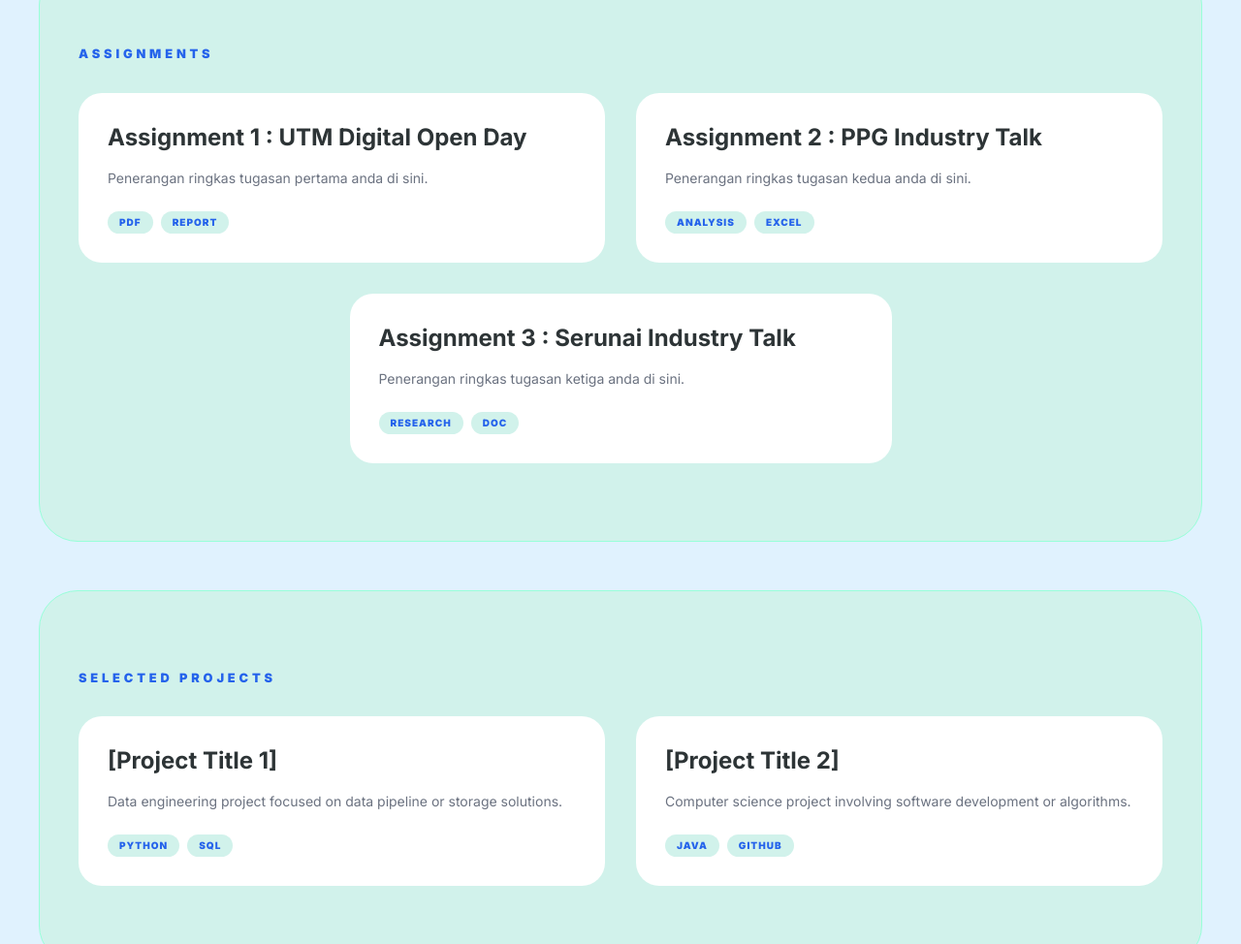
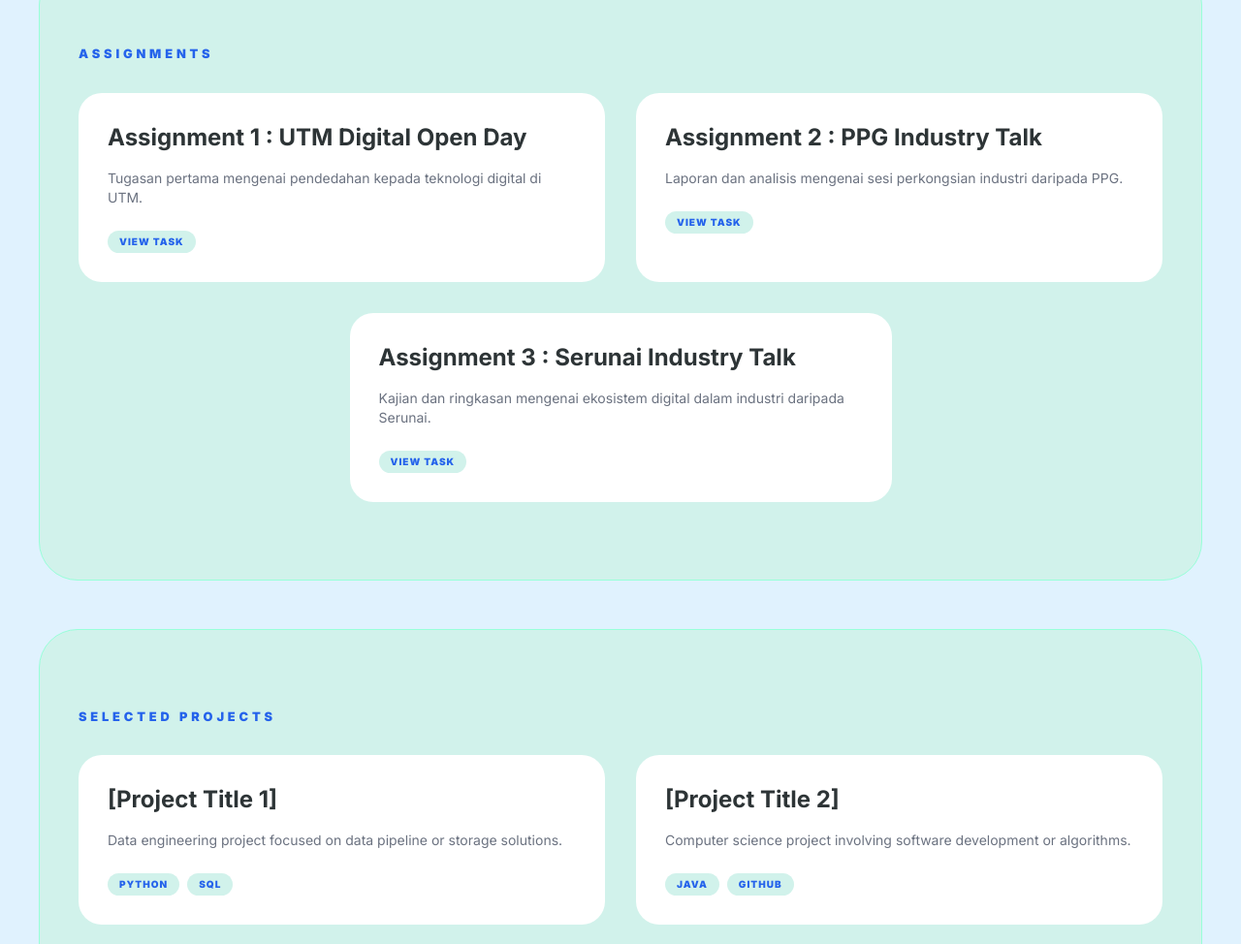
Before and after one commit to nasaaie53/nasaaie53.github.io, a plain HTML site: page index.html in a window 1280 px wide. Shown: the part 2141-3115 px from the top of the page at 97% size. Drawn offline with nearby package versions, Linux system fonts and the light colour scheme.

Commit message:
Update index.html

```diff
--- a/index.html
+++ b/index.html
@@ -107,26 +107,25 @@
             <div class="grid md:grid-cols-2 gap-8">
                 <div class="project-card group">
                     <h4 class="text-2xl font-bold mb-4 group-hover:text-blue-600 transition">Assignment 1 : UTM Digital Open Day</h4>
-                    <p class="text-gray-500 mb-6 text-sm">Penerangan ringkas tugasan pertama anda di sini.</p>
-                    <div class="flex gap-2">
-                        <span class="tag">PDF</span>
-                        <span class="tag">Report</span>
+                    <p class="text-gray-500 mb-6 text-sm">Tugasan pertama mengenai pendedahan kepada teknologi digital di UTM.</p>
+                    <div class="flex">
+                        <a href="https://github.com/nasaaie53/SECP1513-Technology-Information-System/blob/main/Assignment%201%20%3A%20UTM%20digital.md" target="_blank" class="tag hover:bg-blue-600 hover:text-white transition-colors duration-300">View Task</a>
                     </div>
                 </div>
+
                 <div class="project-card group">
                     <h4 class="text-2xl font-bold mb-4 group-hover:text-blue-600 transition">Assignment 2 : PPG Industry Talk</h4>
-                    <p class="text-gray-500 mb-6 text-sm">Penerangan ringkas tugasan kedua anda di sini.</p>
-                    <div class="flex gap-2">
-                        <span class="tag">Analysis</span>
-                        <span class="tag">Excel</span>
+                    <p class="text-gray-500 mb-6 text-sm">Laporan dan analisis mengenai sesi perkongsian industri daripada PPG.</p>
+                    <div class="flex">
+                        <a href="https://github.com/nasaaie53/SECP1513-Technology-Information-System/blob/main/Assignment%202%20%3A%20PPG%20Industry%20Talk.md" target="_blank" class="tag hover:bg-blue-600 hover:text-white transition-colors duration-300">View Task</a>
                     </div>
                 </div>
+
                 <div class="project-card group md:col-span-2 md:w-1/2 md:mx-auto">
                     <h4 class="text-2xl font-bold mb-4 group-hover:text-blue-600 transition">Assignment 3 : Serunai Industry Talk</h4>
-                    <p class="text-gray-500 mb-6 text-sm">Penerangan ringkas tugasan ketiga anda di sini.</p>
-                    <div class="flex gap-2">
-                        <span class="tag">Research</span>
-                        <span class="tag">Doc</span>
+                    <p class="text-gray-500 mb-6 text-sm">Kajian dan ringkasan mengenai ekosistem digital dalam industri daripada Serunai.</p>
+                    <div class="flex">
+                        <a href="https://github.com/nasaaie53/SECP1513-Technology-Information-System/blob/main/Assignment%203%20:%20Serunai%20Industry%20Talk.md" target="_blank" class="tag hover:bg-blue-600 hover:text-white transition-colors duration-300">View Task</a>
                     </div>
                 </div>
             </div>
```
